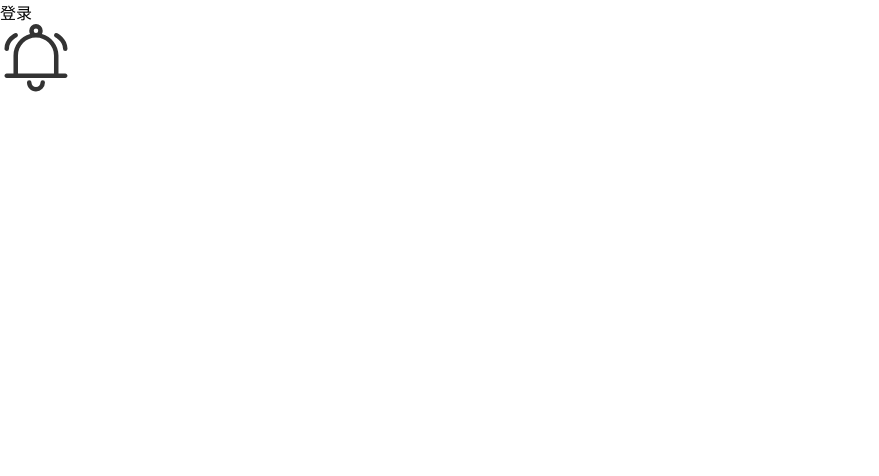
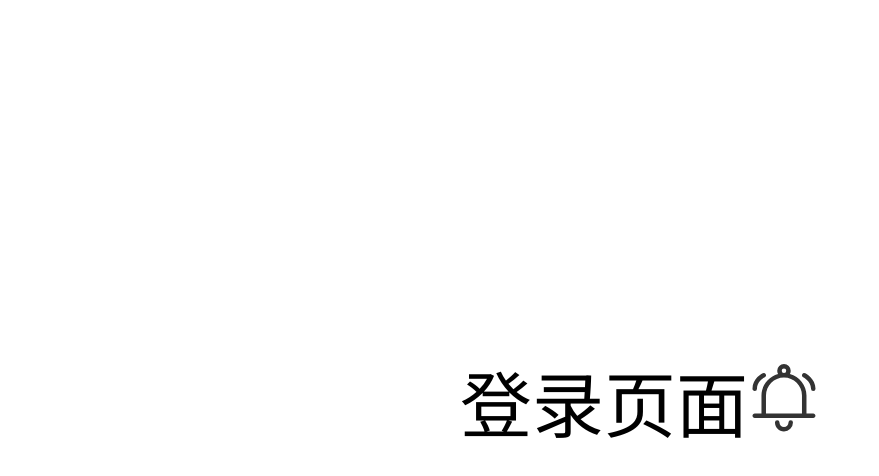
Before and after one commit to Fix911/ta, a Vue app: page / in a window 1280 px wide. Shown: the top 476 px of the page, without its empty margins (0-879 px from the left). Built offline with nearby package versions, Linux system fonts and the light colour scheme.

Commit message:
feat: 配置路由守卫

```diff
--- a/src/main.ts
+++ b/src/main.ts
@@ -2,9 +2,8 @@ import { createApp } from 'vue'
 import App from './App.vue'
 import router from './router/index'
 import 'virtual:svg-icons-register'
-
 import piniaPersist from 'pinia-plugin-persist'
-
+import './router/permisson'
 /**
  * 加载全局样式
  */
--- /dev/null
+++ b/src/router/permisson.ts
@@ -0,0 +1,20 @@
+import router from './index'
+
+const whiteList = ['/authorize', '/']
+const token = sessionStorage.getItem('authorization')
+router.beforeEach((to, from, next) => {
+  if (token) {
+    if (to.path === '/') {
+      next('/console')
+    } else {
+      next()
+    }
+  } else {
+    if (whiteList.includes(to.path)) {
+      next()
+    } else {
+      next('/')
+    }
+  }
+})
+// if (to.matched.some(record => record.meta.requiresAuth)) {
--- a/src/store/authorization.ts
+++ b/src/store/authorization.ts
@@ -1,7 +1,7 @@
 import { defineStore } from 'pinia'
 import { getTokenByWechat } from '@/api/wechat'
 
-export const authorization = defineStore('authorization', {
+export const useToken = defineStore('authorization', {
   state: () => ({
     token: '',
     userName: '',
--- a/src/utilities/request.ts
+++ b/src/utilities/request.ts
@@ -1,5 +1,5 @@
 import axios, { AxiosRequestConfig } from 'axios'
-import { authorization } from '@/store/authorization'
+import { useToken } from '@/store/authorization'
 import { storeToRefs } from 'pinia'
 import { ElMessage } from 'element-plus'
 
@@ -9,7 +9,7 @@ const service = axios.create({
 })
 
 service.interceptors.request.use((config) => {
-  const { token } = storeToRefs(authorization())
+  const { token } = storeToRefs(useToken())
   if (token.value !== '') {
   config.headers!.Authorization = 'Bearer ' + token.value
   }
--- a/src/views/authorize/index.vue
+++ b/src/views/authorize/index.vue
@@ -2,10 +2,10 @@
   <div>查询并授权..... 请稍等</div>
 </template>
 <script setup lang="ts">
-import { authorization } from '@/store/authorization'
+import { useToken } from '@/store/authorization'
 
 import { onMounted } from 'vue'
-const token = authorization()
+const token = useToken()
 const params = new URLSearchParams(window.location.search)
 
 onMounted(() => {
--- a/src/views/login/index.vue
+++ b/src/views/login/index.vue
@@ -1,9 +1,10 @@
 <template>
-  <div>登录</div>
-  <svg-icon
-    name="xiaoxi"
-    class="xiaoxi"
-  />
+  <div class="xiaoxi">
+    <span> 登录页面</span>
+    <svg-icon
+      name="xiaoxi"
+    />
+  </div>
 </template>
 
 <script setup lang="ts">
@@ -12,6 +13,10 @@ import SvgIcon from '@/components/svgicon.vue'
 
 <style>
 .xiaoxi{
+  height: 100vh;
   font-size: 72px;
+  display: flex;
+  align-items: center;
+  justify-content: center;
 }
 </style>
--- a/tsconfig.json
+++ b/tsconfig.json
@@ -15,10 +15,10 @@
       "dom"
     ],
     "skipLibCheck": true,
-    // "baseUrl": "src",
+    "baseUrl": ".",
     "paths": {
       "@/*": [
-        "./src/*"
+        "src/*"
       ]
     },
     "types": [
```
